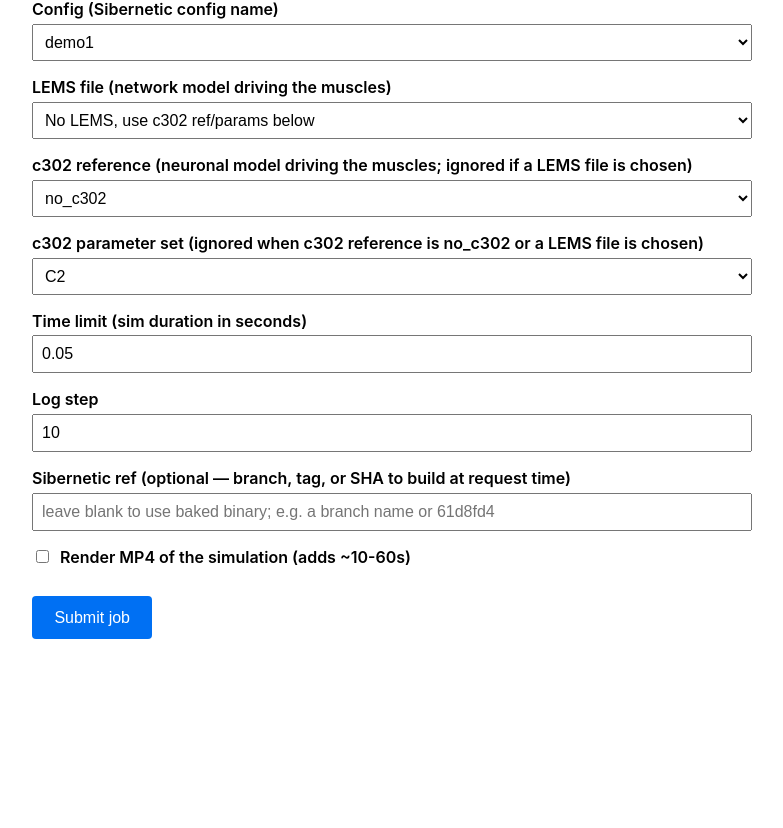
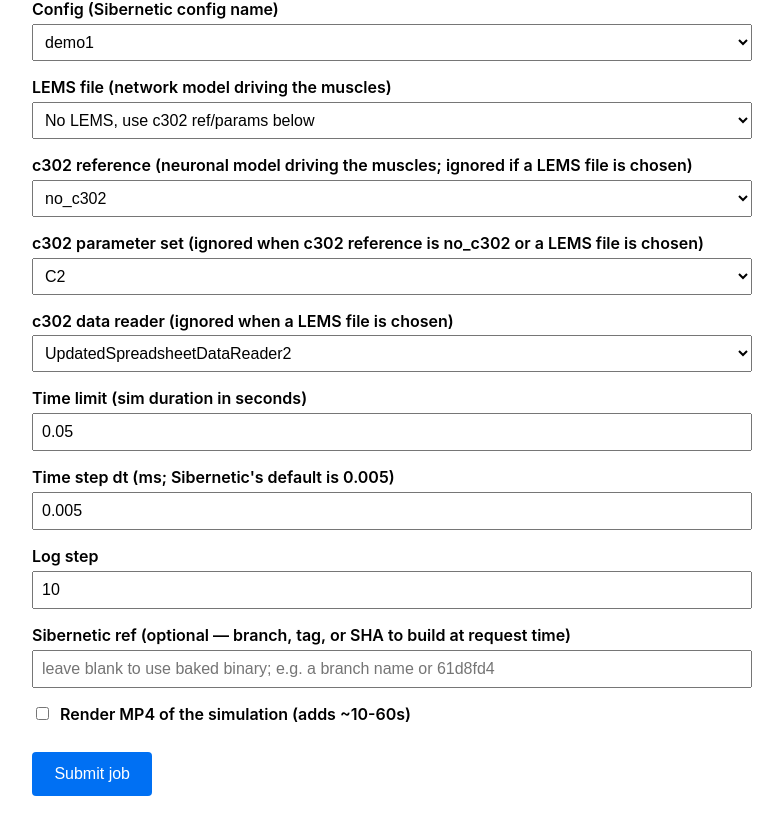
Before and after one commit to openworm/sibernetic-runner, a FastAPI app: page / in a window 1280 px wide. Shown: the part 114-942 px from the top of the page, without its empty margins (248-1031 px from the left). Before the commit the page ends 753 px from the top, so only its background shows below. Run offline with FastAPI, Linux system fonts and the light colour scheme; parts of the project's set-up code (start-up, migrations or seed data) failed here and were passed over.

Commit message:
Set UpdatedSpreadsheetDataReader2 etc.

```diff
--- a/main.py
+++ b/main.py
@@ -99,7 +99,7 @@ _jobs_lock = threading.Lock()
 
 class RunRequest(BaseModel):
     config: str = Field(default="demo1", description="Sibernetic config name (e.g. 'demo1' or 'configuration/test/test_energy')")
-    lems: Literal["tests/NeuroML/exPGSR21_103_10s_nml_musc/LEMS_Worm2D.xml"] | None = Field(
+    lems: Literal["tests/NeuroML/exPGSR21_103_10s_nml_musc/LEMS_Worm2D.xml", "tests/NeuroML/exPGSR21_23_10s_nml_musc/LEMS_Worm2D.xml"] | None = Field(
         default=None,
         description="LEMS file (relative to the Sibernetic root) passed to sibernetic_c302.py as -lems. "
                     "When set, c302_ref and c302params are not passed.",
@@ -109,12 +109,18 @@ class RunRequest(BaseModel):
         description="c302 neuronal model reference passed to sibernetic_c302.py as -reference. "
                     "'no_c302' runs Sibernetic's built-in sine-wave muscle generator instead (-noc302).",
     )
+    datareader: Literal["UpdatedSpreadsheetDataReader2", "SpreadsheetDataReader"] = Field(
+        default="UpdatedSpreadsheetDataReader2",
+        description="c302 data reader passed to sibernetic_c302.py as -datareader. "
+                    "Not passed when lems is set.",
+    )
     c302params: Literal["C0", "C2", "W2D"] = Field(
         default="C2",
         description="c302 parameter set passed to sibernetic_c302.py as -c302params. "
                     "Ignored when c302_ref is 'no_c302'.",
     )
     timelimit: float = Field(default=0.05, gt=0, le=60.0, description="Sim seconds")
+    dt: float = Field(default=0.005, gt=0, le=1.0, description="Time step in ms, passed to sibernetic_c302.py as -dt")
     logstep: int = Field(default=10, ge=1, description="Log every Nth step")
     sibernetic_ref: str | None = Field(
         default=None,
@@ -179,7 +185,9 @@ def _run_job(job_id: str, req: RunRequest) -> None:
             lems=req.lems,
             c302_ref=req.c302_ref,
             c302params=req.c302params,
+            datareader=req.datareader,
             timelimit=req.timelimit,
+            dt=req.dt,
             logstep=req.logstep,
             output_dir=out_dir,
             sibernetic_ref=req.sibernetic_ref,
--- a/runner.py
+++ b/runner.py
@@ -241,6 +241,8 @@ def run_sim(
     lems: str | None = None,
     c302_ref: str = "no_c302",
     c302params: str = "C2",
+    datareader: str = "UpdatedSpreadsheetDataReader2",
+    dt: float = 0.005,
     timeout: int = DEFAULT_SIM_TIMEOUT_SECONDS,
     sibernetic_ref: str | None = None,
     render: bool = False,
@@ -296,10 +298,12 @@ def run_sim(
                     *(["-noc302"] if c302_ref == "no_c302" else []),
                     "-reference", c302_ref,
                     "-c302params", c302params,
+                    "-datareader", datareader,
                 ]
             ),
             "-configuration", config,
             "-duration", str(timelimit * 1000.0),  # wrapper takes ms; we take seconds
+            "-dt", str(dt),                        # ms
             "-logstep", str(logstep),
             # The wrapper writes to <outDir>/<simName>; with outDir = parent and
             # simName = our dir's name, that is exactly output_dir.
--- a/templates/home.html
+++ b/templates/home.html
@@ -38,6 +38,7 @@
     <select name="lems">
       <option value="" selected>No LEMS, use c302 ref/params below</option>
       <option value="tests/NeuroML/exPGSR21_103_10s_nml_musc/LEMS_Worm2D.xml">tests/NeuroML/exPGSR21_103_10s_nml_musc/LEMS_Worm2D.xml</option>
+      <option value="tests/NeuroML/exPGSR21_23_10s_nml_musc/LEMS_Worm2D.xml">tests/NeuroML/exPGSR21_23_10s_nml_musc/LEMS_Worm2D.xml</option>
     </select>
 
     <label>c302 reference (neuronal model driving the muscles; ignored if a LEMS file is chosen)</label>
@@ -54,8 +55,17 @@
       <option value="W2D">W2D</option>
     </select>
 
+    <label>c302 data reader (ignored when a LEMS file is chosen)</label>
+    <select name="datareader" required>
+      <option value="UpdatedSpreadsheetDataReader2" selected>UpdatedSpreadsheetDataReader2</option>
+      <option value="SpreadsheetDataReader">SpreadsheetDataReader</option>
+    </select>
+
     <label>Time limit (sim duration in seconds)</label>
     <input name="timelimit" type="number" step="0.001" value="0.05" required>
+
+    <label>Time step dt (ms; Sibernetic's default is 0.005)</label>
+    <input name="dt" type="number" step="any" min="0.0001" value="0.005" required>
 
     <label>Log step</label>
     <input name="logstep" type="number" min="1" value="10" required>
@@ -85,7 +95,9 @@
       config: f.config.value,
       c302_ref: f.c302_ref.value,
       c302params: f.c302params.value,
+      datareader: f.datareader.value,
       timelimit: parseFloat(f.timelimit.value),
+      dt: parseFloat(f.dt.value),
       logstep: parseInt(f.logstep.value, 10),
     };
     const ref = f.sibernetic_ref.value.trim();
```
Also changed, not shown: 1 other file.
